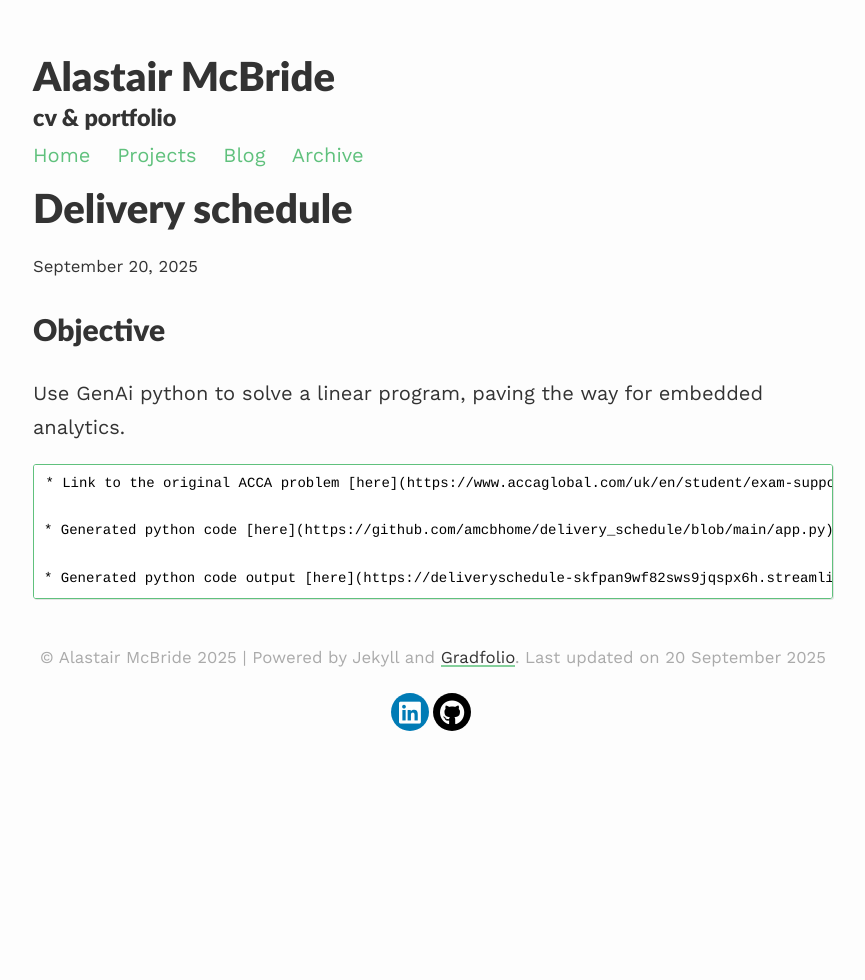
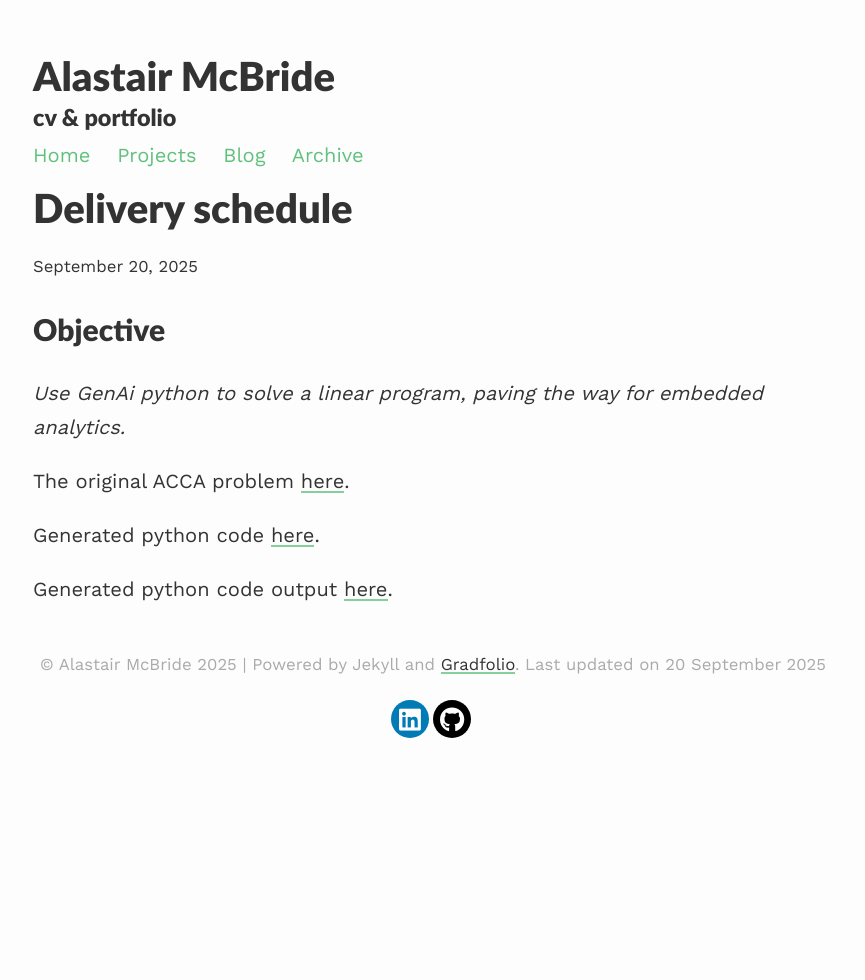
Before and after one commit to amcbhome/amcbhome.github.io, a Jekyll site: the page built from _projects/project5.md, in a window 1280 px wide. Shown: the whole page, without its empty margins (207-1072 px from the left). Built offline with Jekyll 4.4.1, drawn with Linux system fonts in a browser that asks for light colours.

Commit message:
Update project5.md

```diff
--- a/_projects/project5.md
+++ b/_projects/project5.md
@@ -7,10 +7,10 @@
 Objective
 ============
 
-Use GenAi python to solve a linear program, paving the way for embedded analytics.
+*Use GenAi python to solve a linear program, paving the way for embedded analytics.*
 
-	* Link to the original ACCA problem [here](https://www.accaglobal.com/uk/en/student/exam-support-resources/professional-exams-study-resources/strategic-business-leader/technical-articles/big-data-sbl.html){:target="_blank"}.
+The original ACCA problem [here](https://www.accaglobal.com/uk/en/student/exam-support-resources/professional-exams-study-resources/strategic-business-leader/technical-articles/big-data-sbl.html){:target="_blank"}.
 
-	* Generated python code [here](https://github.com/amcbhome/delivery_schedule/blob/main/app.py){:target="_blank"}.
+Generated python code [here](https://github.com/amcbhome/delivery_schedule/blob/main/app.py){:target="_blank"}.
 
-	* Generated python code output [here](https://deliveryschedule-skfpan9wf82sws9jqspx6h.streamlit.app/){:target="_blank"}.
+Generated python code output [here](https://deliveryschedule-skfpan9wf82sws9jqspx6h.streamlit.app/){:target="_blank"}.
```
